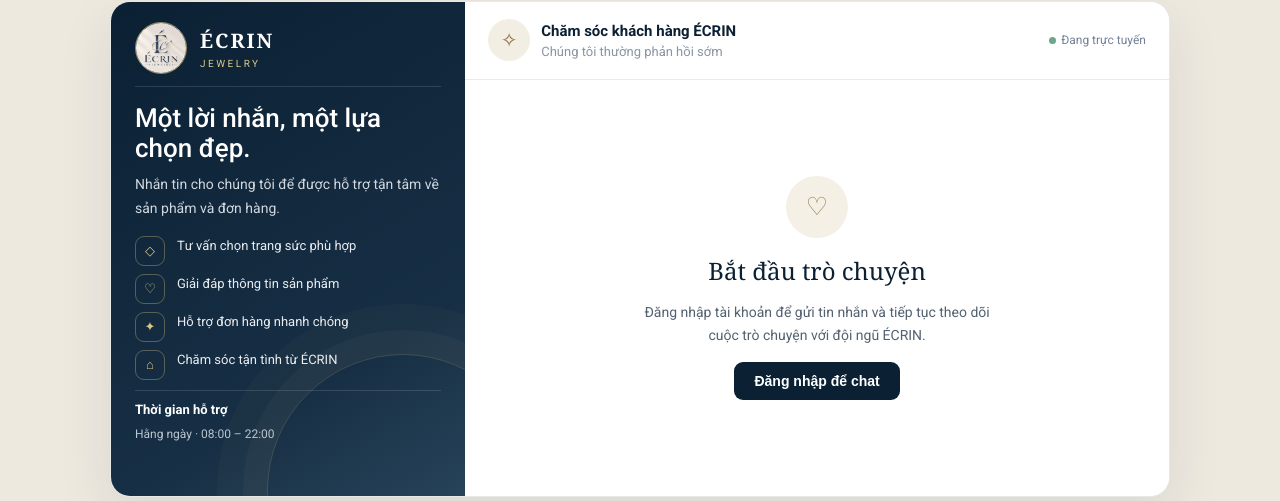
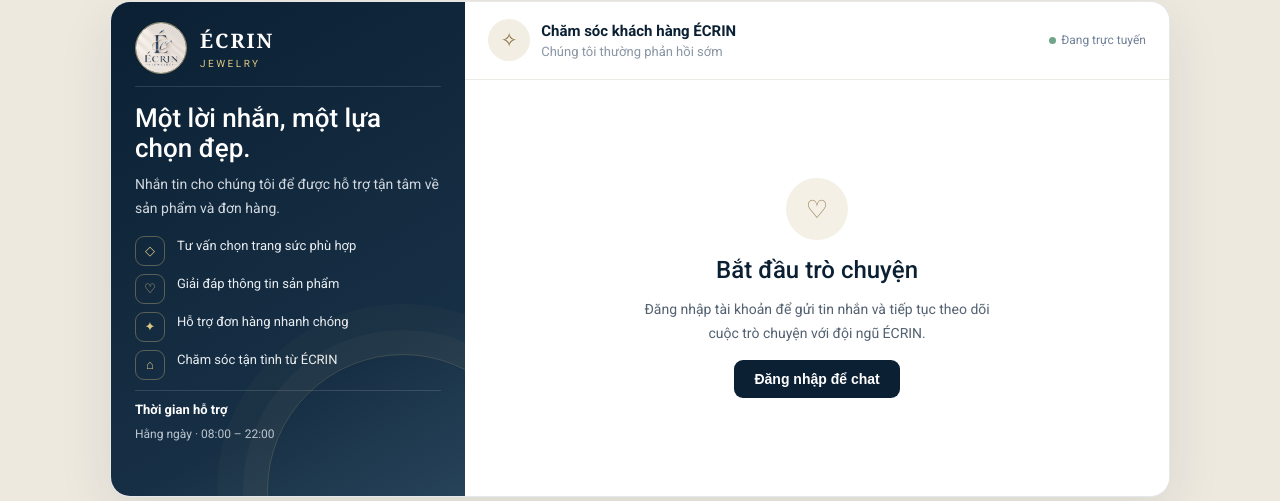
Before and after one commit to dinhphuonguyen10/baitaplonnhom7, a PHP site: page /client/chat.php in a window 1280 px wide. Shown: the part 286-787 px from the top of the page. Run offline with PHP 8.4, Linux system fonts and the light colour scheme; data comes from the database, SQL or seed files in the repository.

Commit message:
Fix Vietnamese chat heading font
Co-authored-by: Copilot <223556219+Copilot@users.noreply.github.com>

```diff
--- a/client/chat.php
+++ b/client/chat.php
@@ -82,7 +82,7 @@ if ($isCustomerLoggedIn && $requestedProductId !== false && $requestedProductId
     .support-chat-submit:disabled { opacity:.55; cursor:wait; transform:none; }
     .support-chat-login { display:grid; flex:1; align-content:center; justify-items:center; padding:35px; text-align:center; }
     .support-chat-login-icon { display:grid; width:62px; height:62px; margin-bottom:16px; place-items:center; border-radius:50%; background:#F5F0E5; color:#9B835D; font-size:25px; }
-    .support-chat-login h3 { margin:0; color:var(--navy); font:500 24px 'Playfair Display',Georgia,serif; }
+    .support-chat-login h3 { margin:0; color:var(--navy); font:500 24px 'Roboto',Arial,sans-serif; }
     .support-chat-login p { max-width:370px; color:var(--text-mid); font-size:14px; line-height:1.7; }
     .support-chat-login button { padding:11px 20px; border:0; border-radius:9px; background:var(--navy); color:#fff; font-size:14px; font-weight:600; cursor:pointer; }
     .support-chat-login button.login-trigger { color:#fff !important; }
```
